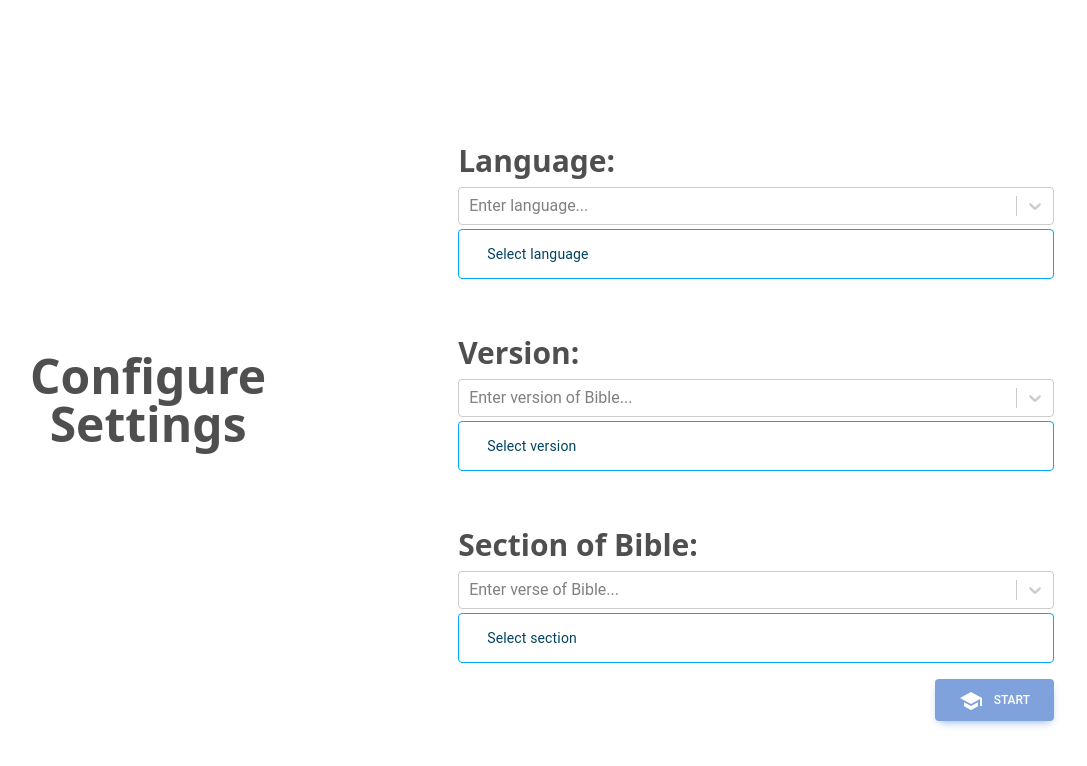
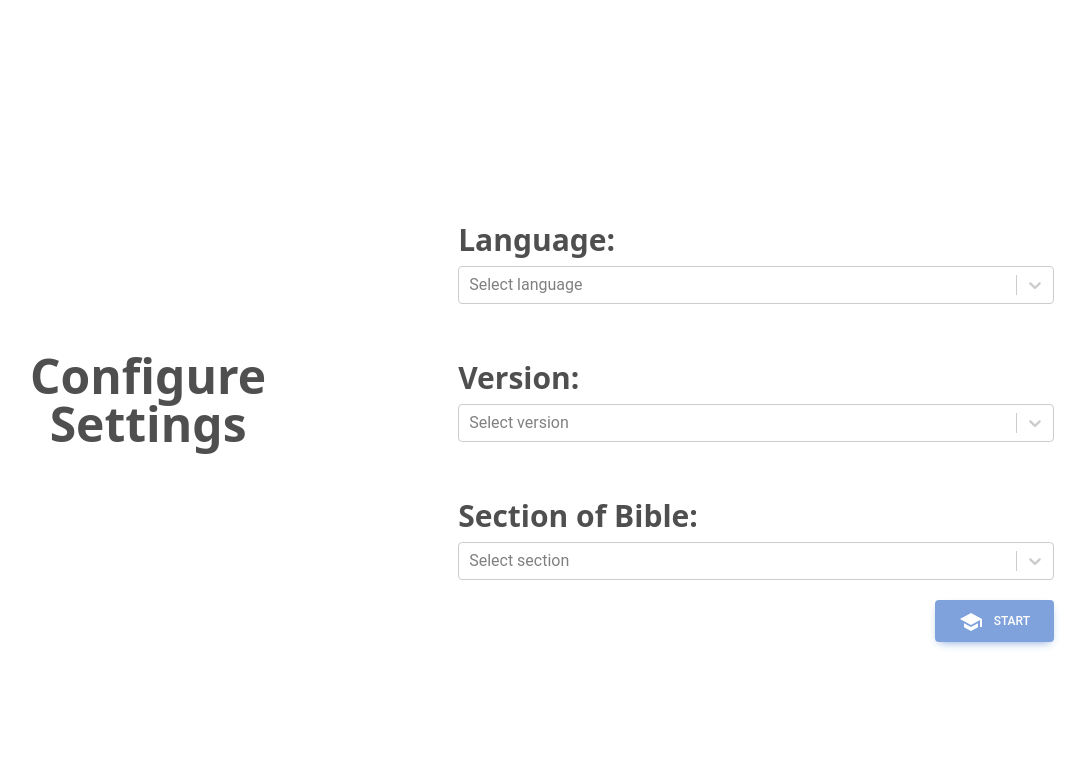
Before and after one commit to mcyandex/react-buble-quiz, a React (Create React App) app: page /prepare in a window 1280 px wide. Shown: the top 766 px of the page, without its empty margins (98-1185 px from the left). Built offline with nearby package versions, Linux system fonts and the light colour scheme.

Commit message:
fix: edit placeholder

```diff
--- a/src/pages/Prepare/index.js
+++ b/src/pages/Prepare/index.js
@@ -61,7 +61,7 @@ export default function PreparePage(props) {
             readOnly
             isSearchable={false}
             className="mb-1 sm:w-full"
-            placeholder={"Enter language..."}
+            placeholder={"Select language"}
             options={LANG_DATA}
             getOptionLabel={(option) => option.language}
             getOptionValue={(option) => option.language}
@@ -79,11 +79,6 @@ export default function PreparePage(props) {
             required
           />
         </div>
-        {!selectedLanguage.language && (
-          <Alert variant="outlined" color="info" severity="none">
-            Select language
-          </Alert>
-        )}
 
         <div className="mt-4 w-full items-center">
           <div className="font-sans font-bold py-2 md:py-4 text-lg sm:text-xl xl:mt-12 xl:text-3xl">
@@ -93,7 +88,7 @@ export default function PreparePage(props) {
             readOnly
             isSearchable={false}
             className="mb-1 sm:w-full"
-            placeholder={"Enter version of Bible..."}
+            placeholder={"Select version"}
             options={versionOptions}
             getOptionLabel={(option) =>
               option.short_name && `${option.short_name} - ${option.full_name}`
@@ -110,11 +105,6 @@ export default function PreparePage(props) {
             required
           />
         </div>
-        {!selectedVersion.short_name && (
-          <Alert variant="outlined" color="info" severity="none">
-            Select version
-          </Alert>
-        )}
 
         <div className="mt-4 w-full items-center">
           <div className="font-sans font-bold py-2 text-lg sm:text-xl xl:mt-12 xl:text-3xl">
@@ -124,7 +114,7 @@ export default function PreparePage(props) {
             readOnly
             isSearchable={false}
             className="mb-1 sm:w-full"
-            placeholder={"Enter verse of Bible..."}
+            placeholder={"Select section"}
             options={SECTION_DATA}
             getOptionLabel={(option) => option.bible}
             getOptionValue={(option) => option.bible}
@@ -141,11 +131,6 @@ export default function PreparePage(props) {
             }}
           />
         </div>
-        {!selectedSection.value && (
-          <Alert variant="outlined" color="info" severity="none">
-            Select section
-          </Alert>
-        )}
 
         <div className="text-right">
           <MDBBtn
```
